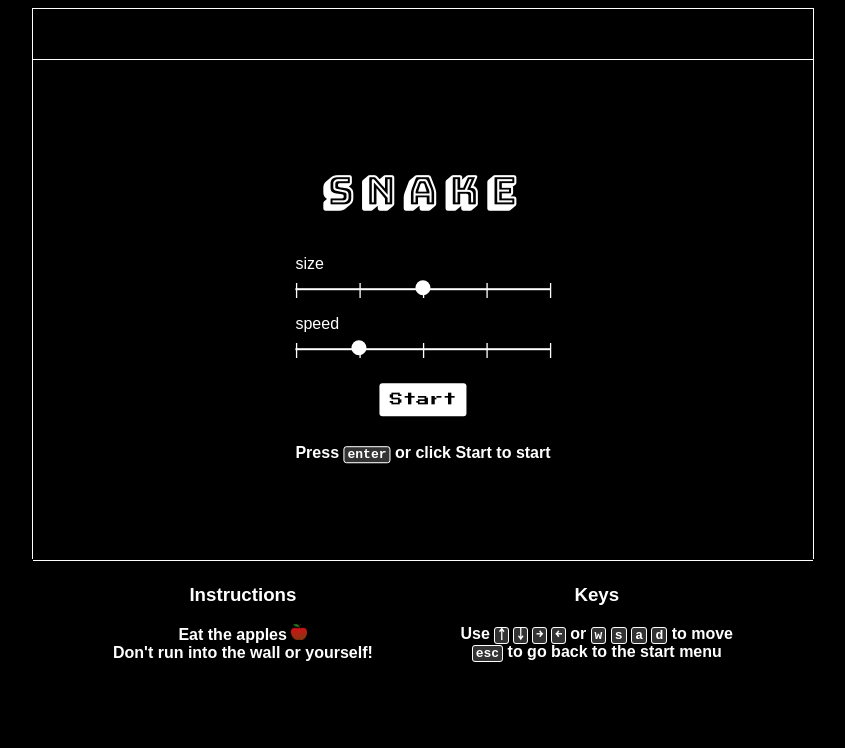
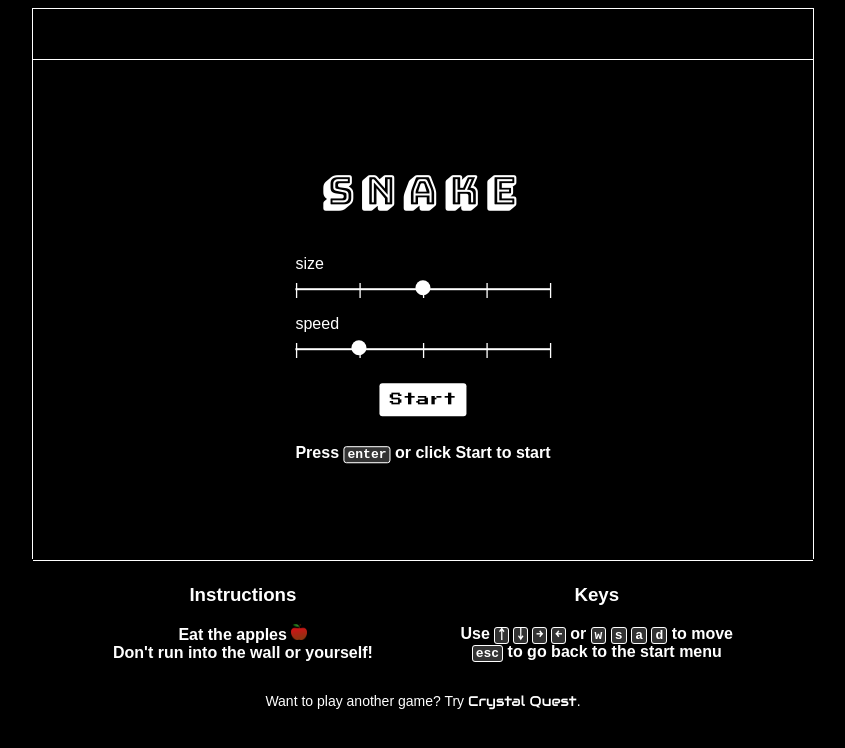
Before and after one commit to haleymt/Snake, a plain HTML site: page index.html in a window 1280 px wide. Shown: the whole page, without its empty margins (217-1062 px from the left). Drawn offline with Linux system fonts and the light colour scheme.

Commit message:
add link

```diff
--- a/index.html
+++ b/index.html
@@ -3,7 +3,7 @@
   <head>
     <title>Snake</title>
     <link rel="shortcut icon" href="myfavicon.ico" type="image/x-icon"/>
-    <link href="https://fonts.googleapis.com/css?family=Bungee+Shade|Press+Start+2P" rel="stylesheet">
+    <link href="https://fonts.googleapis.com/css?family=Bungee+Shade|Press+Start+2P|Audiowide" rel="stylesheet">
     <link rel="stylesheet" type="text/css" href="./snake.css">
     <script src="./jquery-2.1.1.js"></script>
   </head>
@@ -25,6 +25,7 @@
             <strong>Use <code>&#65514;</code> <code>&#65516;</code> <code>&#65515;</code> <code>&#65513;</code>  or <code>w</code> <code>s</code> <code>a</code> <code>d</code> to move</strong><br>
             <strong><code>esc</code> to go back to the start menu</strong>
           </keys>
+          <div class="other-game">Want to play another game? Try <a href="https://haleymt.github.io/CrystalQuest" target="_blank">Crystal Quest</a>.</div>
         </info>
       </div>
     </div>
--- a/snake.css
+++ b/snake.css
@@ -83,6 +83,24 @@ code {
 #controls h3 {
   font-family: 'Bungee Shade', cursive;
   color: rgb(255, 204, 0);
+}
+
+.other-game {
+  display: inline-block;
+  width: 100%;
+  margin-top: 30px;
+  font-size: 14px;
+  margin-bottom: 30px;
+}
+
+.other-game a {
+  font-family: 'Audiowide', cursive;
+  color: white;
+  text-decoration: none;
+}
+
+.other-game a:hover {
+  text-decoration: underline;
 }
 
 #controls button {
```
